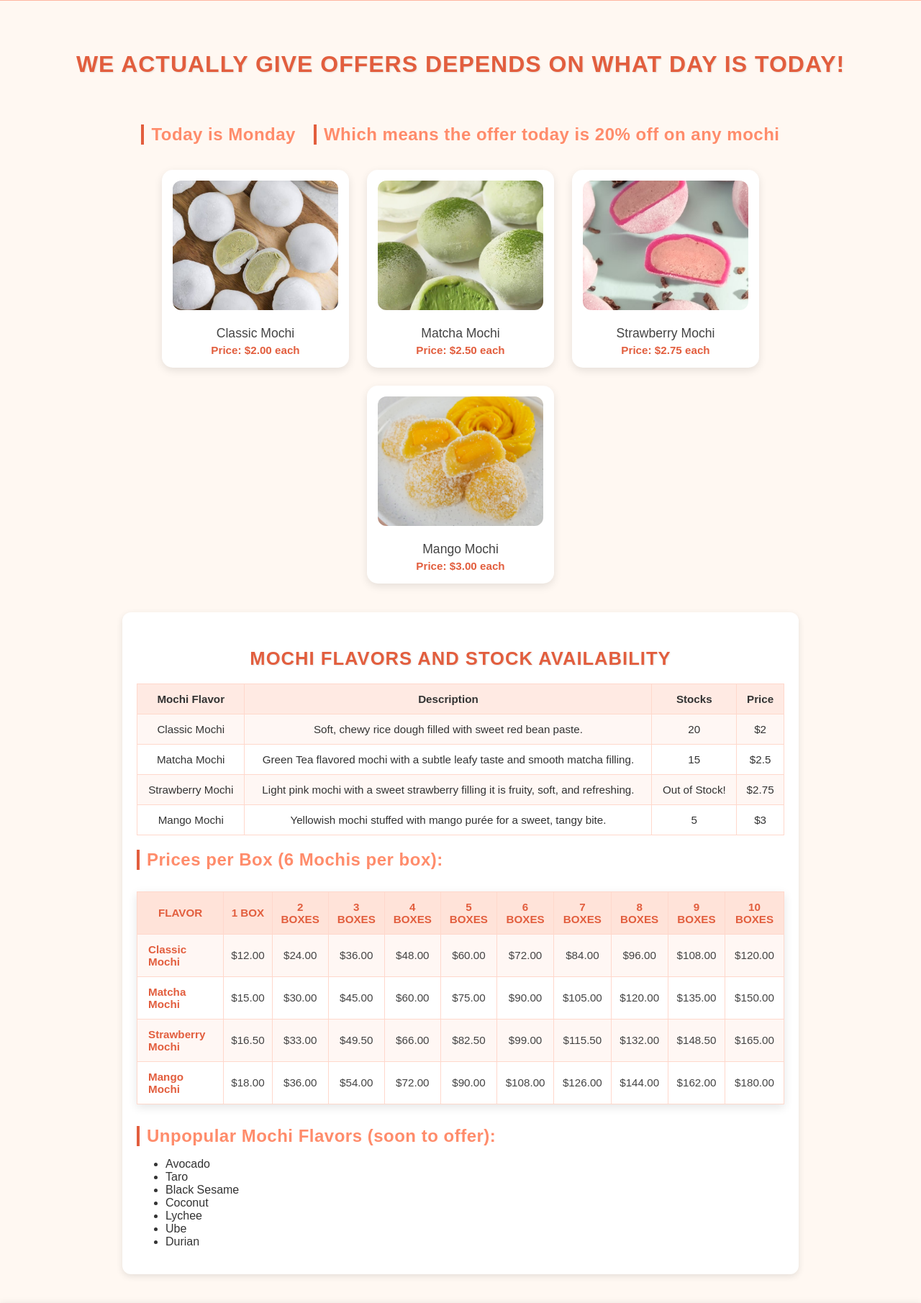
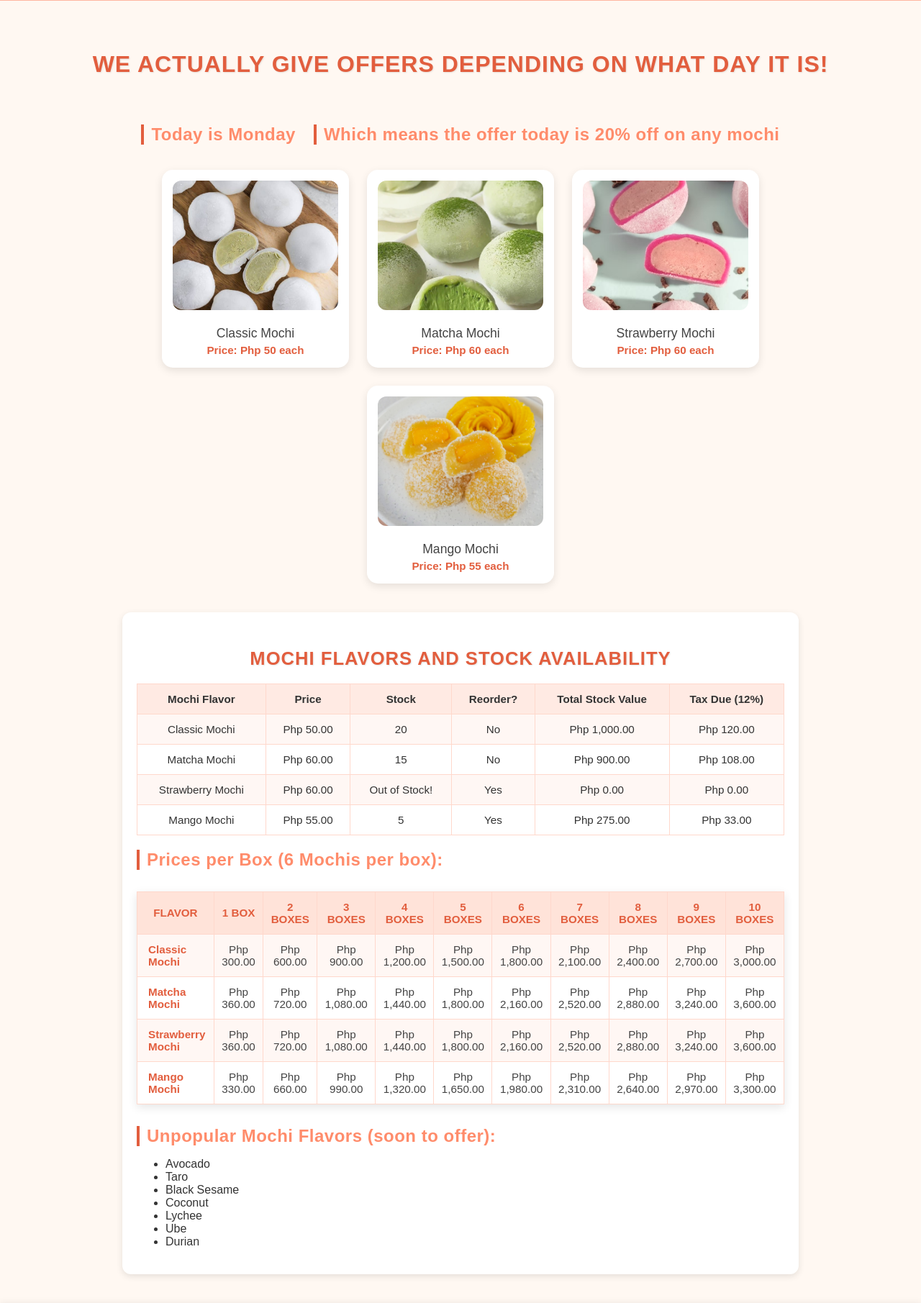
Before and after one commit to princepangilinan06/Mochi, a PHP site: page /mochi.php in a window 1280 px wide. Shown: the part 471-2282 px from the top of the page at 72% size. Run offline with PHP 8.4, Linux system fonts and the light colour scheme.

Commit message:
Update mochi.php

```diff
--- a/mochi.php
+++ b/mochi.php
@@ -1,19 +1,36 @@
 <?php
-$ClassicStock = 20;
-$MatchaStock = 15;
-$StrawberryStock = 0;
-$MangoStock = 5;
 
-$prices = [
-    "Classic" => 2.00,
-    "Matcha" => 2.50,
-    "Strawberry" => 2.75,
-    "Mango" => 3.00
+$products = [
+    "Classic" => ["price" => 50, "stock" => 20],
+    "Matcha" => ["price" => 60, "stock" => 15],
+    "Strawberry" => ["price" => 60, "stock" => 0],
+    "Mango" => ["price" => 55, "stock" => 5]
 ];
 
-$unpopularFlavors= ["Avocado", "Taro", "Black Sesame", "Coconut", "Lychee", "Ube", "Durian"];
+$unpopularFlavors = ["Avocado", "Taro", "Black Sesame", "Coconut", "Lychee", "Ube", "Durian"];
 
 $day = 'Monday';
+
+
+$taxRate = 12;
+
+function get_reorder_message(int $stock): string {
+    if ($stock < 10) {
+        return "Yes";
+    } else {
+        return "No";
+    }
+}
+
+
+function get_total_value(float $price, int $quantity): float {
+    return $price * $quantity;
+}
+
+
+function get_tax_due(float $price, int $quantity, int $taxRate = 0): float {
+    return ($price * $quantity) * ($taxRate / 100);
+}
 
 
 $offer = match ($day) {
@@ -23,40 +40,11 @@ $offer = match ($day) {
     'Thursday' => '5% off on any mochi',
     'Friday' => '15% off on any mochi',
     'Saturday', 'Sunday' => '25% off on any mochi',
-
 };
 
-if ($ClassicStock <= 0) {
-    $stock= "Out of Stock!";
-}else {
-    $stock= $ClassicStock;
-}
 
-if ($MatchaStock <= 0) {
-}else {
-    $stock1= $MatchaStock;
-}
-
-if ($StrawberryStock <= 0) {
-    $stock2= "Out of Stock!";
-} else {
-    $stock2= $StrawberryStock;
-}
-
-if ($MangoStock <= 0) {
-    $stock3= "Out of Stock!";
-} else {
-    $stock3= $MangoStock;
-}
-
-
-
-$maxperBox = 6;
+$maxPerBox = 6;
 $maxBoxes = 10;
-
-
-
-
 ?>
 <!DOCTYPE html>
 <html lang="en">
@@ -68,113 +56,96 @@ $maxBoxes = 10;
   <img src="img/mochiBanner.jpg" alt="Mochi Banner">
 </header>
 
-
 <main>
   <section class="mochi-gallery">
-  <h2>We actually give offers depends on what day is today!</h2>
-  <h3>Today is <?= $day ?> </h3>
+    <h2>We actually give offers depending on what day it is!</h2>
+    <h3>Today is <?= $day ?></h3>
     <h3>Which means the offer today is <?= $offer ?></h3>
 
     <div class="mochi-card">
       <img src="img/classic.jpg" alt="Classic Mochi">
       <p>Classic Mochi</p>
-      <strong>Price: $2.00 each</strong>
+      <strong>Price: Php 50 each</strong>
     </div>
 
     <div class="mochi-card">
       <img src="img/matcha.jpg" alt="Matcha Mochi">
       <p>Matcha Mochi</p>
-      <strong>Price: $2.50 each</strong>
+      <strong>Price: Php 60 each</strong>
     </div>
 
     <div class="mochi-card">
       <img src="img/strawberry.jpg" alt="Strawberry Mochi">
       <p>Strawberry Mochi</p>
-      <strong>Price: $2.75 each</strong>
+      <strong>Price: Php 60 each</strong>
     </div>
 
     <div class="mochi-card">
       <img src="img/mango.jpg" alt="Mango Mochi">
       <p>Mango Mochi</p>
-      <strong>Price: $3.00 each</strong>
+      <strong>Price: Php 55 each</strong>
     </div>
   </section>
 
   <section class="stock-section">
     <h2>Mochi Flavors and Stock Availability</h2>
+
+
     <table class="stock-table">
       <tr>
         <th>Mochi Flavor</th>
-          <th>Description</th>
-          <th>Stocks</th>
         <th>Price</th>
+        <th>Stock</th>
+        <th>Reorder?</th>
+        <th>Total Stock Value</th>
+        <th>Tax Due (<?= $taxRate ?>%)</th>
       </tr>
+
+      <?php foreach ($products as $product_name => $data) { ?>
+        <?php
+          $price = $data["price"];
+          $stock = $data["stock"];
+          $reorderMessage = get_reorder_message($stock);
+          $totalValue = get_total_value($price, $stock);
+          $taxDue = get_tax_due($price, $stock, $taxRate);
+        ?>
         <tr>
-          <td>Classic Mochi</td>
-          <td>Soft, chewy rice dough filled with sweet red bean paste.</td>
-          <td><?= $stock; ?></td>
-          <td>$<?= $prices["Classic"]; ?></td>
+          <td><?= $product_name ?> Mochi</td>
+          <td>Php <?= number_format($price, 2) ?></td>
+          <td>
+            <?php if ($stock <= 0) { ?>
+              Out of Stock!
+            <?php } else { ?>
+              <?= $stock ?>
+            <?php } ?>
+          </td>
+          <td><?= $reorderMessage ?></td>
+          <td>Php <?= number_format($totalValue, 2) ?></td>
+          <td>Php <?= number_format($taxDue, 2) ?></td>
         </tr>
-        <tr>
-          <td>Matcha Mochi</td>
-          <td>Green Tea flavored mochi with a subtle leafy taste and smooth matcha filling.</td>
-          <td><?= $stock1; ?></td>
-          <td>$<?= $prices["Matcha"]; ?></td>
-        </tr>
-        <tr>
-          <td>Strawberry Mochi</td>
-          <td>Light pink mochi with a sweet strawberry filling it is fruity, soft, and refreshing.</td>
-          <td><?= $stock2; ?></td>
-          <td>$<?= $prices["Strawberry"]; ?></td>
-        </tr>
-        <tr>
-          <td>Mango Mochi</td>
-          <td>Yellowish mochi stuffed with mango purée for a sweet, tangy bite.</td>
-          <td><?= $stock3; ?></td>
-          <td>$<?= $prices["Mango"]; ?></td>
-        </tr>
+      <?php } ?>
     </table>
-
-
-
 
     <h3>Prices per Box (6 Mochis per box):</h3>
 
     <table class="price-table">
       <tr>
         <th>Flavor</th>
-        <?php
-        $box = 1;
-        while ($box <= $maxBoxes) {
-            echo "<th>$box Box" . ($box > 1 ? "es" : "") . "</th>";
-            $box++;
-        }
-        ?>
+        <?php for ($box = 1; $box <= $maxBoxes; $box++) { ?>
+          <th><?= $box ?> Box<?= $box > 1 ? 'es' : '' ?></th>
+        <?php } ?>
       </tr>
 
-    <?php
-    $i = 0;
-    $flavors = array_keys($prices);
-    while ($i < count($prices)) {
-        $flavor = $flavors[$i];
-        $pricePerMochi = $prices[$flavor];
-        echo "<tr>";
-        echo "<td>$flavor Mochi</td>";
-
-        $box = 1;
-        while ($box <= $maxBoxes) {
-            $totalPrice = $pricePerMochi * $maxperBox * $box;
-            echo "<td>$" . number_format($totalPrice, 2) . "</td>";
-            $box++;
-        }
-
-        echo "</tr>";
-        $i++;
-    }
-    ?>
+      <?php foreach ($products as $flavor => $data) { ?>
+        <tr>
+          <td><?= $flavor ?> Mochi</td>
+          <?php for ($box = 1; $box <= $maxBoxes; $box++) { ?>
+            <?php $totalPrice = $data["price"] * $maxPerBox * $box; ?>
+            <td>Php <?= number_format($totalPrice, 2) ?></td>
+          <?php } ?>
+        </tr>
+      <?php } ?>
     </table>
-
-
 
     <div class="unpopular-flavors">
       <h3>Unpopular Mochi Flavors (soon to offer):</h3>
@@ -187,11 +158,6 @@ $maxBoxes = 10;
   </section>
 </main>
 
-
-
-
-
-
 <?php include_once 'includes/footer.php'; ?>
 </body>
 </html>
```
Lines whose indentation alone changed are shown as unchanged.
